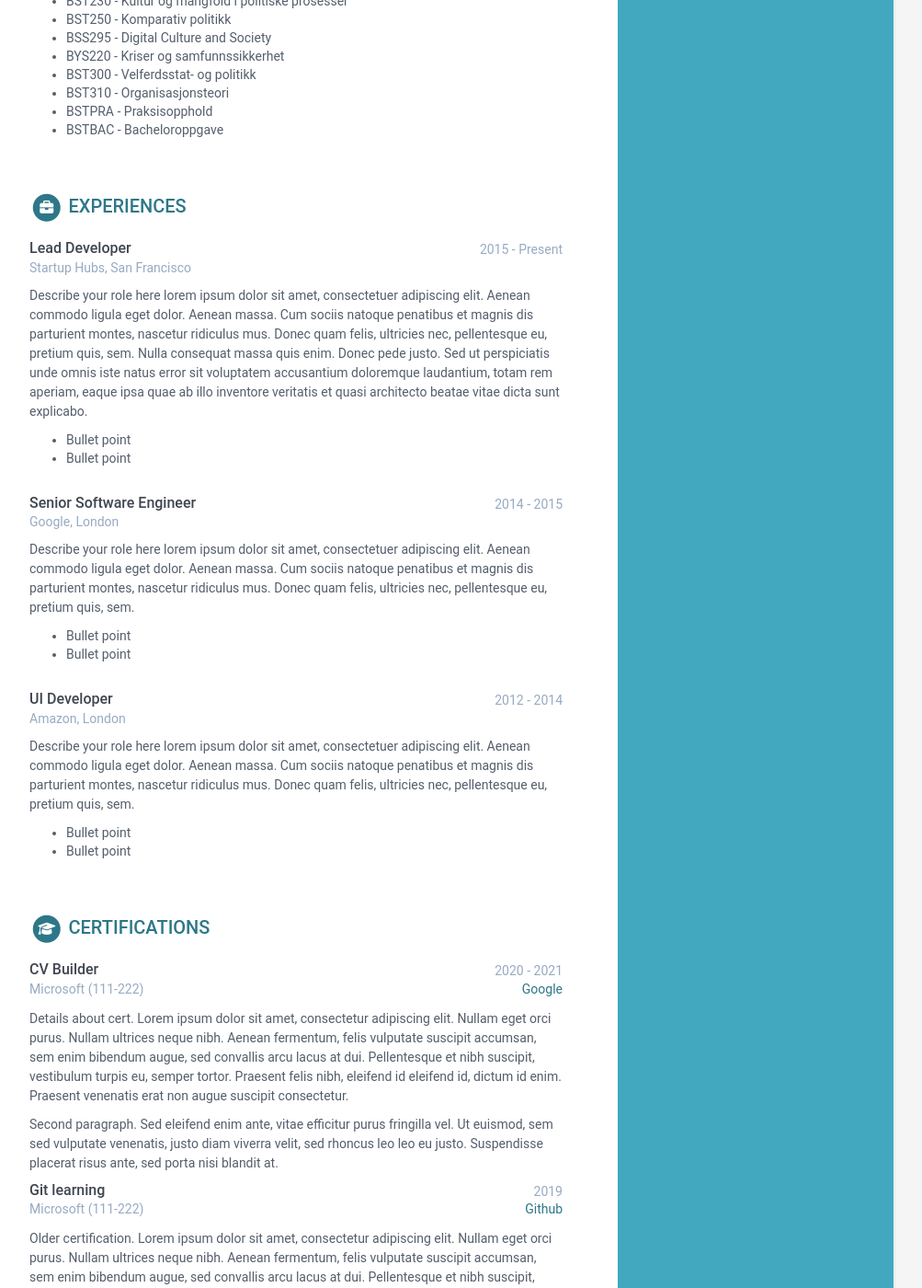
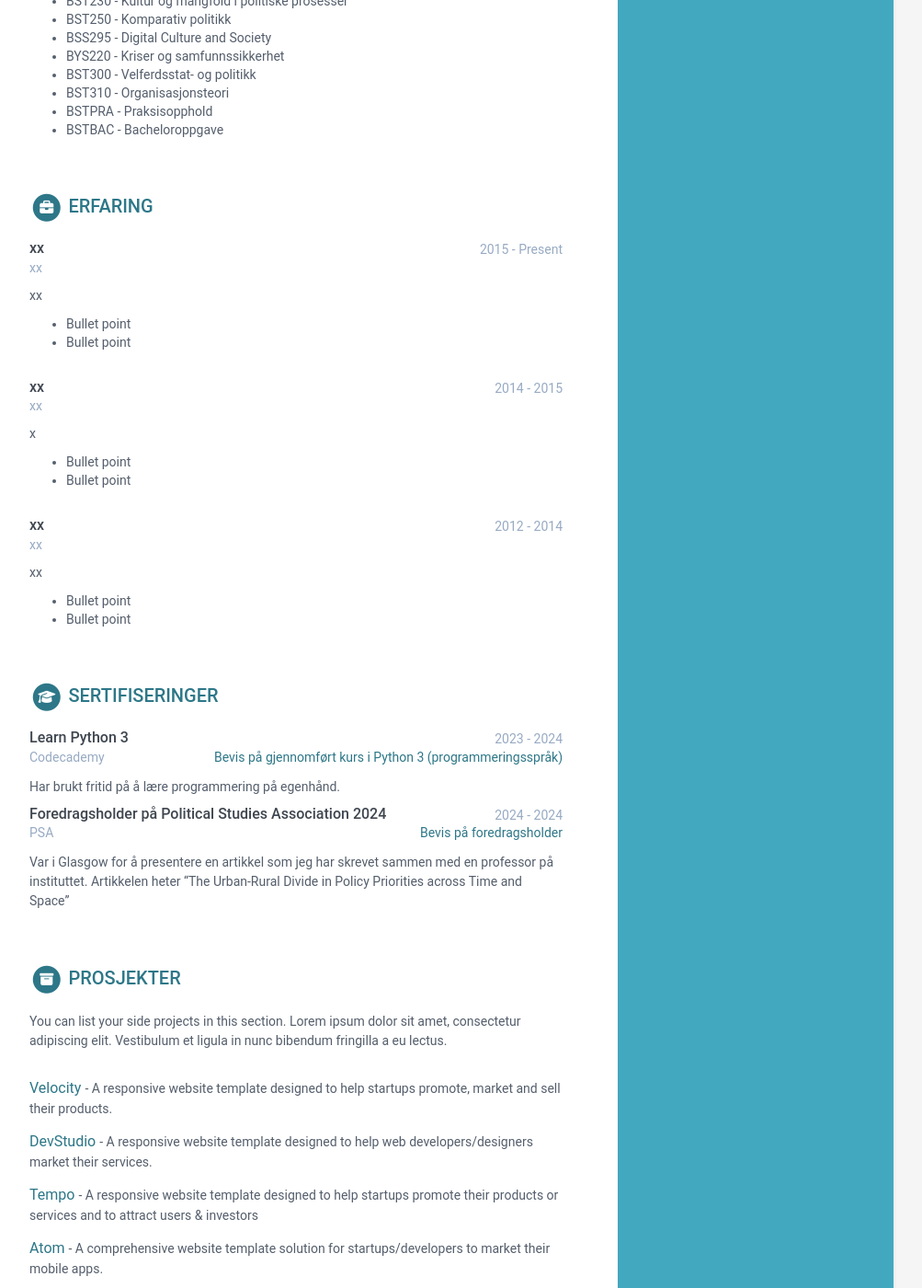
Before and after one commit to KnutSolvig/knutsolvig.github.io, a Jekyll site: the page built from index.html, in a window 1280 px wide and 1400 px high, scrolled down 877 px. Shown: the whole window at 92% size, without its empty margins (168-1171 px from the left). Built offline with Jekyll 4.4.1, drawn with Linux system fonts in a browser that asks for light colours; some of the changed text lies outside the part shown.

Commit message:
Update data.yml

```diff
--- a/_data/data.yml
+++ b/_data/data.yml
@@ -104,89 +104,55 @@ education:
         - BSTBAC - Bacheloroppgave
 
 experiences:
-  title: Experiences
+  title: Erfaring
   info:
-  - role: Lead Developer
+  - role: xx
     time: 2015 - Present
-    company: Startup Hubs, San Francisco
+    company: xx
     details: |
-      Describe your role here lorem ipsum dolor sit amet, consectetuer
-      adipiscing elit. Aenean commodo ligula eget dolor. Aenean massa.
-      Cum sociis natoque penatibus et magnis dis parturient montes,
-      nascetur ridiculus mus. Donec quam felis, ultricies nec,
-      pellentesque eu, pretium quis, sem. Nulla consequat massa quis
-      enim. Donec pede justo. Sed ut perspiciatis unde omnis iste natus
-      error sit voluptatem accusantium doloremque laudantium, totam rem
-      aperiam, eaque ipsa quae ab illo inventore veritatis et quasi
-      architecto beatae vitae dicta sunt explicabo.
+      xx
         - Bullet point
         - Bullet point
-  - role: Senior Software Engineer
+  - role: xx
     time: 2014 - 2015
-    company: Google, London
+    company: xx
     details: |
-      Describe your role here lorem ipsum dolor sit amet, consectetuer
-      adipiscing elit. Aenean commodo ligula eget dolor. Aenean massa.
-      Cum sociis natoque penatibus et magnis dis parturient montes,
-      nascetur ridiculus mus. Donec quam felis, ultricies nec,
-      pellentesque eu, pretium quis, sem.
+      x
         - Bullet point
         - Bullet point
-  - role: UI Developer
+  - role: xx
     time: 2012 - 2014
-    company: Amazon, London
+    company: xx
     details: |
-      Describe your role here lorem ipsum dolor sit amet, consectetuer
-      adipiscing elit. Aenean commodo ligula eget dolor. Aenean massa.
-      Cum sociis natoque penatibus et magnis dis parturient montes,
-      nascetur ridiculus mus. Donec quam felis, ultricies nec,
-      pellentesque eu, pretium quis, sem.
+      xx
         - Bullet point
         - Bullet point
 
 certifications:
-  title: Certifications
+  title: Sertifiseringer
   list:
-  - name: CV Builder
-    start: 2020
-    end: 2021
-    organization: Microsoft
-    credentialid: 111-222
-    credentialurl: www.google.com
-    credentialname: Google
+  - name: Learn Python 3
+    start: 2023
+    end: 2024
+    organization: Codecademy
+    credentialid:
+    credentialurl: https://www.codecademy.com/profiles/method3359181747/certificates/6c152bd262967f8c941c9707ed636bda
+    credentialname: Bevis på gjennomført kurs i Python 3 (programmeringsspråk)
     details: |
-      Details about cert. Lorem ipsum dolor sit amet, consectetur
-      adipiscing elit.
-      Nullam eget orci purus. Nullam ultrices neque nibh.
-      Aenean fermentum, felis vulputate suscipit accumsan,
-      sem enim bibendum augue, sed convallis arcu lacus at dui.
-      Pellentesque et nibh suscipit, vestibulum turpis eu, semper tortor.
-      Praesent felis nibh, eleifend id eleifend id, dictum id enim.
-      Praesent venenatis erat non augue suscipit consectetur.
+      Har brukt fritid på å lære programmering på egenhånd.
 
-      Second paragraph. Sed eleifend enim ante, vitae efficitur purus
-      fringilla vel. Ut euismod, sem sed vulputate venenatis,
-      justo diam viverra velit, sed rhoncus leo leo eu justo.
-      Suspendisse placerat risus ante, sed porta nisi blandit at.
-  - name: Git learning
-    start: 2019
-    end:
-    organization: Microsoft
-    credentialid: 111-222
-    credentialurl: www.github.com
-    credentialname: Github
+  - name: Foredragsholder på Political Studies Association 2024
+    start: 2024
+    end: 2024
+    organization: PSA
+    credentialid:
+    credentialurl: https://www.linkedin.com/in/knut-solvig-155182225/overlay/1712130526566/single-media-viewer?type=DOCUMENT&profileId=ACoAADhxslEB9nA0eU_mOLOWQu-eqfyzTzKGrk0
+    credentialname: Bevis på foredragsholder
     details: |
-      Older certification. Lorem ipsum dolor sit amet, consectetur
-      adipiscing elit.
-      Nullam eget orci purus. Nullam ultrices neque nibh.
-      Aenean fermentum, felis vulputate suscipit accumsan,
-      sem enim bibendum augue, sed convallis arcu lacus at dui.
-      Pellentesque et nibh suscipit, vestibulum turpis eu, semper tortor.
-      Praesent felis nibh, eleifend id eleifend id, dictum id enim.
-      Praesent venenatis erat non augue suscipit consectetur.
+      Var i Glasgow for å presentere en artikkel som jeg har skrevet sammen med en professor på instituttet. Artikkelen heter "The Urban-Rural Divide in Policy Priorities across Time and Space"
 
 projects:
-  title: Projects
+  title: Prosjekter
   intro: >
     You can list your side projects in this section. Lorem ipsum dolor sit amet, consectetur adipiscing elit. Vestibulum et ligula in nunc bibendum fringilla a eu lectus.
   assignments:
@@ -228,26 +194,24 @@ oss:
     tagline: "A responsive Bootstrap one page theme designed to help app developers promote their mobile apps"
 
 publications:
-  title: Publications
+  title: Publikasjoner
   intro: |
-    You can list your publications in this section. Lorem ipsum dolor sit
-    amet, consectetur adipiscing elit. Vestibulum et ligula in nunc
-    bibendum fringilla a eu lectus.
+    xx
   papers:
-  - title: The Art of Computer Programming
+  - title: "xx"
     link: "#"
-    authors: Donald E. Knuth
-    conference: Addison-Wesley, 1968
+    authors: xx
+    conference: "xxx"
 
-  - title: "Genetic Programming III: Darwinian Invention &amp; Problem Solving"
+  - title: "xxx"
     link: "#"
-    authors: Koza, J.R., Andre, D., Bennett, F.H., Keane, M.A.
-    conference: "Morgan Kaufmann Publishers Inc., San Francisco, CA, USA, 1st edn. (1999)"
+    authors: xxxx
+    conference: "xxx"
 
-  - title: A syntax directed compiler for Algol 60
+  - title: xxx
     link: "#"
-    authors: Edgar T. Irons
-    conference: "Comm. ACM 4 (1961), 51–55"
+    authors: xxx
+    conference: "xx"
 
 recommendations:
   title: Recommendations
@@ -290,4 +254,4 @@ skills:
     level: 60%
 
 footer: >
-  Designed with <i class="fas fa-heart"></i> by <a href="http://themes.3rdwavemedia.com" target="_blank" rel="nofollow">Xiaoying Riley</a>
+  Curriculum vitae - Knut Solvig
```
